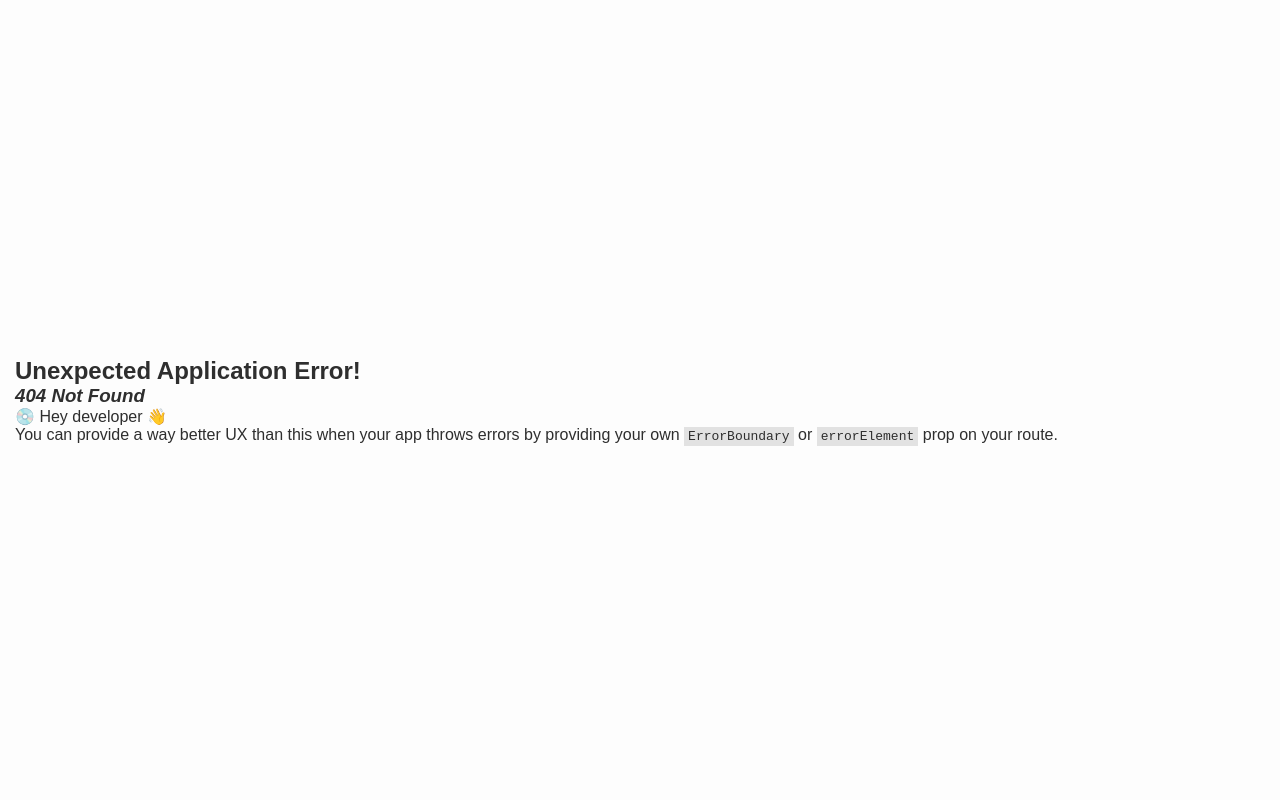
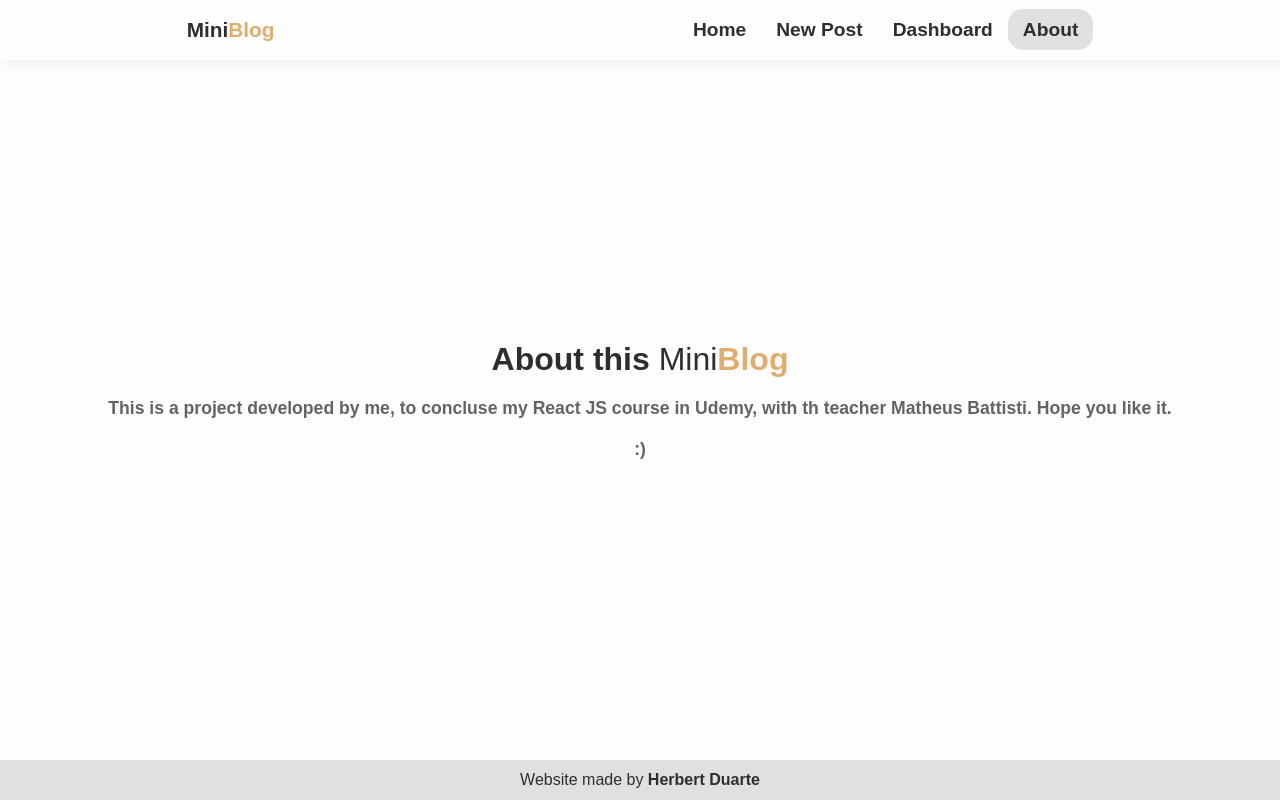
Before and after one commit to HerbertDuarte/mini-blog, a React (Vite) app: page /about in a window 1280 px wide. Before the commit this address had no page. Built offline with nearby package versions, Linux system fonts and the light colour scheme; no server answers.

Commit message:
add about page

```diff
--- a/src/App.jsx
+++ b/src/App.jsx
@@ -1,43 +1,60 @@
-import { AuthContextProvider, authContext, authValue } from './context/AuthContext'
+import { AuthContextProvider } from './context/AuthContext'
 import { onAuthStateChanged } from 'firebase/auth'
 
 // Hooks
 import { useState, useEffect } from 'react'
 import { useAuthentication } from './hooks/useAuthentication'
+import { BrowserRouter, Navigate, Route, Routes } from "react-router-dom";
 
 // components
-import {Outlet} from 'react-router-dom'
 import Navbar from './components/Navbar'
 import Footer from './components/Footer'
 import LoadingCircle from './components/LoadingCircle'
 
+// pages
 
-function App() {
+import Home from './pages/Home'
+import Login from './pages/Login'
+import Dashboard from './pages/Dashboard'
+import NewPost from './pages/NewPost'
+import FormSignUp from './pages/FormSignUp'
+import FormLogin from './pages/FormLogin'
+import About from './pages/About';
+
+export const App = () => {
 
   const [user, setUser] = useState(undefined)
   const { auth } = useAuthentication()
 
-  const loadingUser = user === undefined
-
   useEffect(()=>{
 
-    onAuthStateChanged(auth, (user)=>{
-      setUser(user)
+    onAuthStateChanged(auth, (element)=>{
+      setUser(element)
     })
 
   },[auth])
 
+  const loadingUser = user === undefined
+
   return (loadingUser? (
     <LoadingCircle/>
   ) : (
-    <AuthContextProvider value={user}>
-      <Navbar/>
-      <Outlet/>
+    <AuthContextProvider value={{user}}>
+        <BrowserRouter>
+          <Navbar/>
+          <Routes>
+            <Route path="/" element={<Home />} />
+            <Route path="/login" element={!user ? <Login /> : <Navigate to="/"/>}>
+              <Route path="/login" element={!user ? <FormLogin /> : <Navigate to="/"/>} />
+              <Route path="/login/sign" element={!user ? <FormSignUp /> : <Navigate to="/"/>} />
+              <Route path="/login/enter" element={!user ? <FormLogin /> : <Navigate to="/"/>} />
+            </Route>
+            <Route path="/dashboard" element={!user ? <FormLogin /> : <Dashboard/>} />
+            <Route path="/newpost" element={!user ? <FormLogin /> : <NewPost/>} />
+            <Route path='/about' element={<About/>}/>
+          </Routes>
+        </BrowserRouter>
       <Footer/>
     </AuthContextProvider>
   ))
-
-
 }
-
-export default App
--- a/src/components/Navbar.jsx
+++ b/src/components/Navbar.jsx
@@ -1,41 +1,37 @@
-import { NavLink, useNavigate } from "react-router-dom";
+import { NavLink } from "react-router-dom";
 import { authValue } from "../context/AuthContext";
-import LoadingCircle from "./LoadingCircle";
 
 const Navbar = () => {
-
-  const user = authValue()
+  const user = authValue();
 
   return (
-    user ? (
     <header>
       <span translate="no">
+        <a href="/">
           Mini<b>Blog</b>
+        </a>
       </span>
-
       <nav>
+        {user ? (
+          <>
             <NavLink translate="Início" to="/">
               Home
             </NavLink>
             <NavLink to="/newpost">New Post</NavLink>
-        <NavLink to="/dashboard">Profile</NavLink>
-      </nav>
-    </header>
+            <NavLink to="/dashboard">Dashboard</NavLink>
+            <NavLink  to="/about">About</NavLink>
+          </>
         ) : (
-      <header>
-      <span translate="no">
-        Mini<b>Blog</b>
-      </span>
-
-      <nav>
+          <>
             <NavLink translate="Início" to="/">
               Home
             </NavLink>
             <NavLink to="/login">Sign In</NavLink>
+            <NavLink  to="/about">About</NavLink>
+          </>
+        )}
       </nav>
     </header>
-    )
   );
 };
-
 export default Navbar;
--- a/src/components/SwitchNavLogin.jsx
+++ b/src/components/SwitchNavLogin.jsx
@@ -1,5 +1,5 @@
 import { useEffect, useState } from "react";
-import { NavLink } from "react-router-dom";
+import { Link, BrowserRouter } from "react-router-dom";
 import { useMatch } from 'react-router-dom';
 
 const SwitchNavLogin = () => {
@@ -31,7 +31,8 @@ const SwitchNavLogin = () => {
 
   return (
     <nav className="switchLogin">
-      <NavLink
+
+      <Link
         onClick={() => {
           setStyle(active);
           setStyle2(inActive);
@@ -41,8 +42,8 @@ const SwitchNavLogin = () => {
         to="/login/enter"
       >
         Login
-      </NavLink>
-      <NavLink
+      </Link>
+      <Link
         onClick={() => {
           setStyle(inActive);
           setStyle2(active);
@@ -53,7 +54,7 @@ const SwitchNavLogin = () => {
 
       >
         Sign Up
-      </NavLink>
+      </Link>
     </nav>
   );
 };
--- a/src/index.css
+++ b/src/index.css
@@ -80,10 +80,11 @@ header{
   box-shadow: 3px 3px 15px rgba(0, 0, 0, 0.068)
 }
 
-header a {
-  font-size: 1.3em;
+header > nav > a {
+  font-size: 1.2em;
   padding: 10px 15px;
   border-radius: 15px;
+  white-space: nowrap;
 }
 
 header span{
@@ -149,7 +150,7 @@ p.text{
   text-align: center;
   padding:30px;
   color: #7c7c7c;
-  font-size: 1.2em;
+  font-size: 1.1em;
   font-weight: bold;
 }
 
@@ -193,7 +194,36 @@ footer{
   left: 0;
   background-color: #e0e0e0;
 }
-
 @media (max-height: 580px) {
   .switchLogin{top: 5px;}
 }
+
+@media (max-width: 580px) {
+
+  header > nav > a{
+    font-size: 1em;
+  }
+  .switchLogin a {
+    font-size: 1.1em;
+  }
+
+  body{
+    font-size: 0.9em;
+  }
+}
+
+@media (max-width: 500px){
+  header > span > a {
+    display: none;
+  }
+  header {
+    padding-right: 30px;
+    justify-content: center;
+  }
+}
+@media (max-width: 350px){
+  header > nav > a {
+    padding: 10px;
+  }
+
+}
--- a/src/main.jsx
+++ b/src/main.jsx
@@ -1,63 +1,10 @@
 import './index.css'
-import App from './App'
 import React from 'react'
 import ReactDOM from 'react-dom/client'
-import { createBrowserRouter, RouterProvider } from 'react-router-dom'
-
-// pages
-
-import Home from './pages/Home'
-import Login from './pages/Login'
-import Dashboard from './pages/Dashboard'
-import NewPost from './pages/NewPost'
-import FormSignUp from './pages/FormSignUp'
-import FormLogin from './pages/FormLogin'
-
-
-const routes = createBrowserRouter([
-  {
-    path: '/',
-    element : <App/>,
-    children: [
-      {
-        path:"/",
-        element: <Home/>
-      },
-      {
-        path:"/login",
-        element: <Login/>,
-        children: [
-          {
-            path: "/login",
-            element: <FormLogin/>,
-          },
-          {
-            path: "/login/sign",
-            element: <FormSignUp/>,
-          },
-          {
-            path: "/login/enter",
-            element: <FormLogin/>
-          }
-        ]
-      },
-      {
-        path:"/dashboard",
-        element: <Dashboard/>
-      },
-      {
-        path:"/newpost",
-        element: <NewPost/>
-      },
-    ]
-  }
-])
+import { App } from './App'
 
 ReactDOM.createRoot(document.getElementById('root')).render(
-
-
     <React.StrictMode>
-      <RouterProvider router={routes}/>
+      <App/>
     </React.StrictMode>
-
 )
--- /dev/null
+++ b/src/pages/About.css
@@ -0,0 +1,22 @@
+.about{
+  display: flex;
+  flex-direction: column;
+  justify-content: center;
+  align-items: center;
+}
+.about > h1 > a{
+  font-weight: normal;
+}
+.about .text{
+  text-align: center;
+  padding: 20px 10px;
+  font-size: 1.1em;
+  font-weight: bold;
+  color: rgb(99, 99, 99);
+}
+
+.emoji{
+  font-size: 1.1em;
+  font-weight: bold;
+  color: rgb(99, 99, 99);
+}
--- /dev/null
+++ b/src/pages/About.jsx
@@ -0,0 +1,15 @@
+import React from 'react'
+import "./About.css"
+const About = () => {
+  return (
+    <div className='about'>
+      <h1>About this <a href="/">
+          Mini<b>Blog</b>
+        </a></h1>
+      <p className='text'>This is a project developed by me, to concluse my React JS course in Udemy, with th teacher Matheus Battisti. Hope you like it.</p>
+      <p className='emoji'>:)</p>
+    </div>
+  )
+}
+
+export default About
```
Lines whose indentation alone changed are shown as unchanged.
